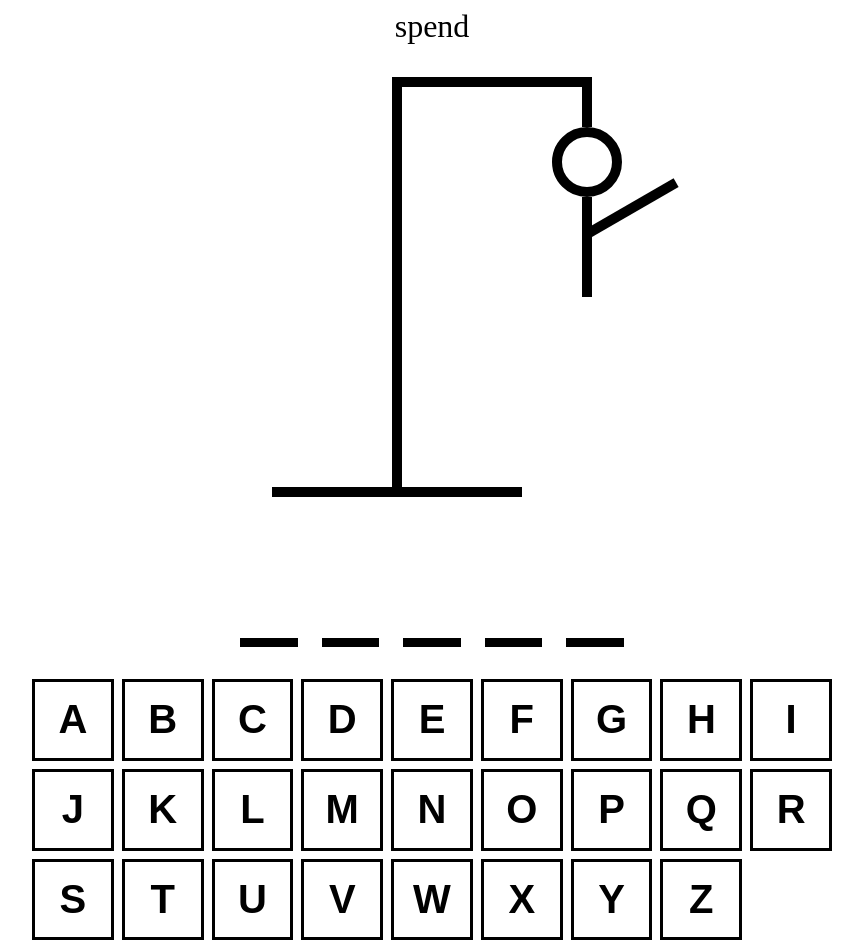
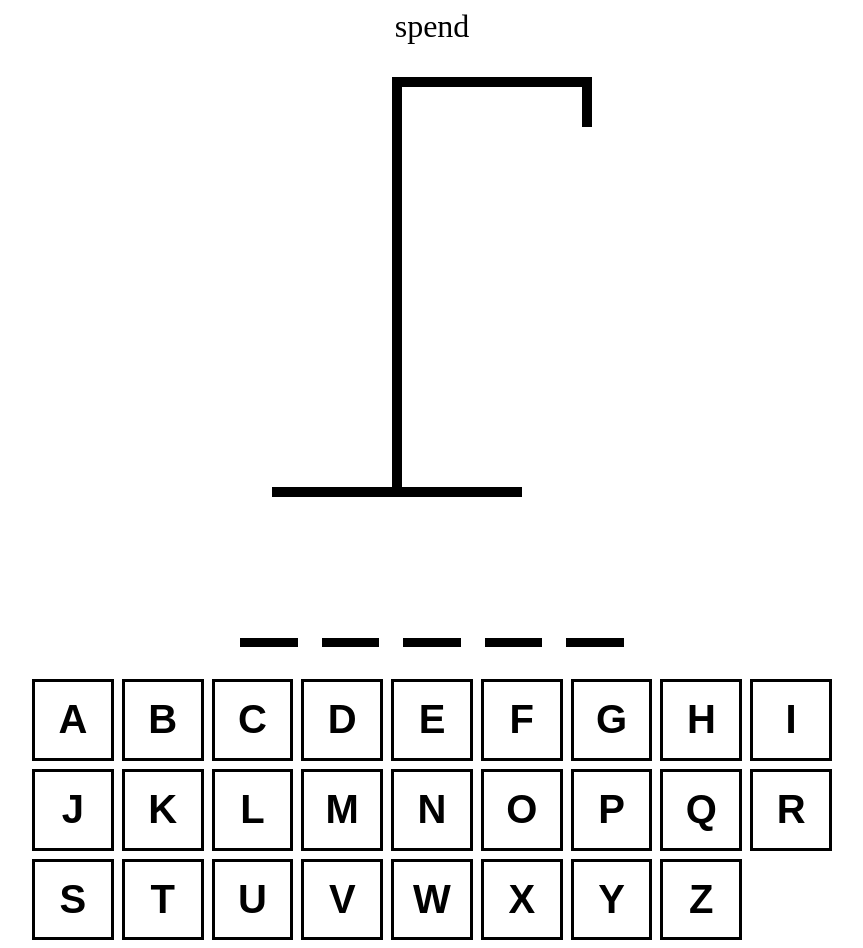
Before and after one commit to Zavista/Hangman-Project, a React (Vite) app: page / in a window 1280 px wide. Shown: the whole page, without its empty margins (208-1071 px from the left). Built offline with nearby package versions, Linux system fonts and the light colour scheme.

Commit message:
added keyboard logic

```diff
--- a/src/App.tsx
+++ b/src/App.tsx
@@ -23,20 +23,41 @@ const App = () => {
   const words: string[] = wordsData;
 
   const [wordToGuess, setWordGuess] = useState<string>("");
-  const [guessedLetters, setGuessedLetters] = useState<string[]>([
-    "g",
-    "t",
-    "o",
-  ]);
+  const [guessedLetters, setGuessedLetters] = useState<string[]>([]);
+
+  useEffect(() => {
+    setWordGuess(words[Math.floor(Math.random() * words.length)]);
+  }, []);
 
   const incorrectLetters: string[] = guessedLetters.filter(
     (letter) => !wordToGuess.includes(letter)
   );
 
+  const addGuessedLetters = (key: string): void => {
+    if (guessedLetters.includes(key)) return;
+    setGuessedLetters((guessedLetters) => [...guessedLetters, key]);
+  };
+
   useEffect(() => {
-    setWordGuess(words[Math.floor(Math.random() * words.length)]);
+    const handler = (e: KeyboardEvent) => {
+      const key = e.key;
+
+      if (!key.match(/^[a-z]$/)) return;
+
+      e.preventDefault();
+
+      addGuessedLetters(key);
+    };
+
+    document.addEventListener("keypress", handler);
+
+    return () => {
+      document.removeEventListener("keypress", handler);
+    };
   }, []);
 
+  console.log(guessedLetters);
+  console.log(incorrectLetters);
   return (
     <div style={containerStyle}>
       <div style={textStyle}>{wordToGuess}</div>
```
